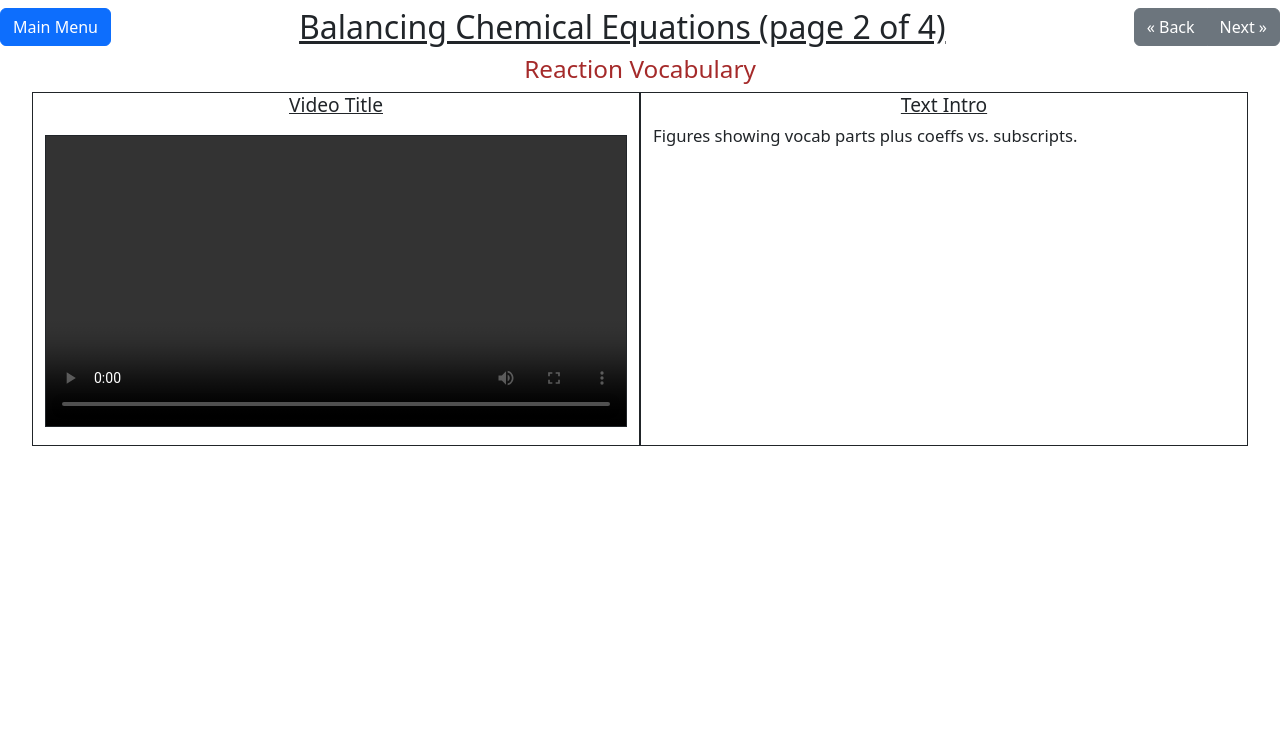
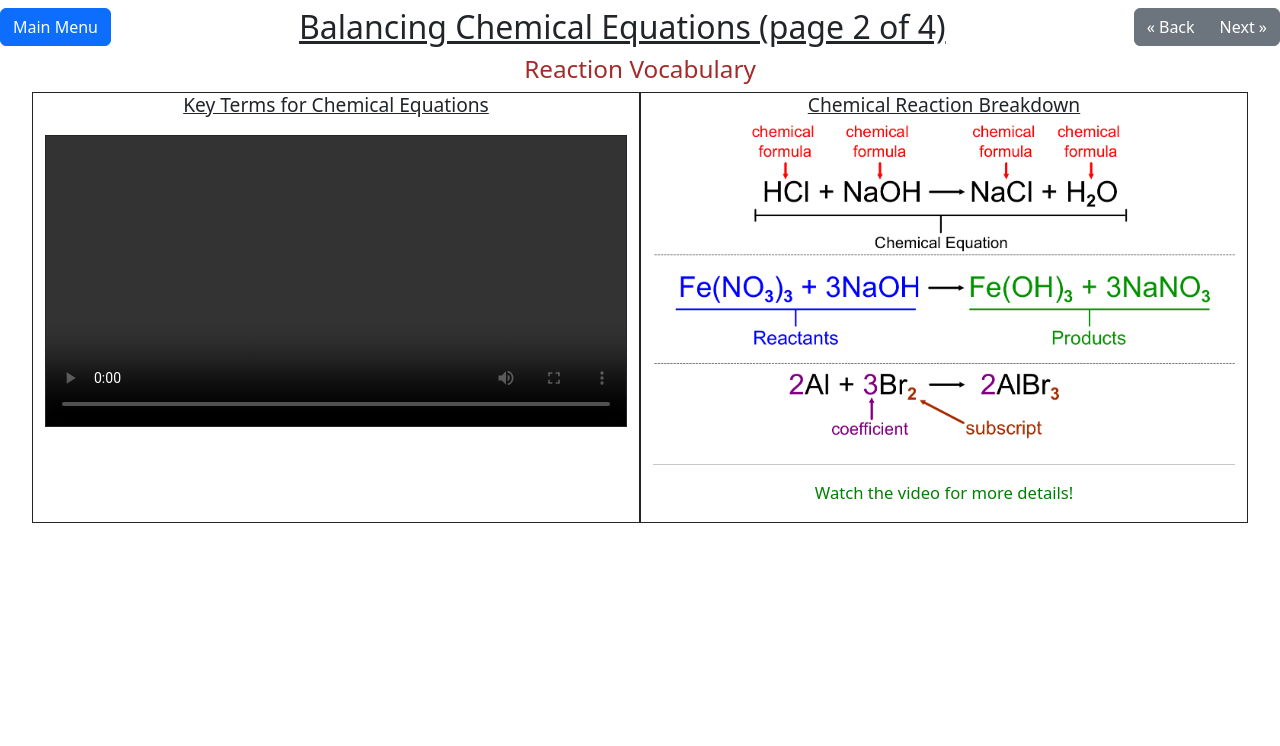
Before and after one commit to jimflores5/Balancing_practice, a Flask app: page /balancing_rxns/2 in a window 1280 px wide. Shown: the top 746 px of the page. Run offline with Flask 2, Linux system fonts and the light colour scheme.

Commit message:
Added figure to balancing tutorial pages.

```diff
--- a/static/style.css
+++ b/static/style.css
@@ -130,6 +130,12 @@ sub {
     width: 95%;
 }
 
+.frame-fig {
+    width: 100%;
+    height: auto;
+    margin: 0px;
+}
+
 .dynamic-button {
     width: fit-content;
     font-size: 1.0vw;
--- a/templates/balancing_rxns.html
+++ b/templates/balancing_rxns.html
@@ -46,14 +46,18 @@
             {% elif page == 2 %}
                 <section class="row justify-content-center">
                     <section class="col-6 text-center border border-dark">
-                        <h3 class="frame-heading">Video Title</h3>
+                        <h3 class="frame-heading">Key Terms for Chemical Equations</h3>
                         <video class="border border-dark intro-vid" width="100%" height="auto" controls>
                             Video goes here!
                         </video>
                     </section>
                     <section class="col-6 text-center border border-dark">
-                        <h3 class="frame-heading">Text Intro</h3>
-                        <p class="frame-text">Figures showing vocab parts plus coeffs vs. subscripts.</p>
+                        <h3 class="frame-heading">Chemical Reaction Breakdown</h3>
+                        <figure class="figure frame-fig">
+                            <img src="{{url_for('static', filename='rxn_vocab.png')}}" class="figure-img img-fluid" alt="Diagram labeling the differences between chemical formulas and chemical equations, reactants vs. products, and coefficients vs. subscripts.">
+                        </figure>
+                        <hr>
+                        <p class="sub-instructions" style="text-align: center;">Watch the video for more details!</p>
                     </section>
                 </section>
             {% elif page == 3 %}
```
Also changed, not shown: static/rxn_vocab.png (added).
